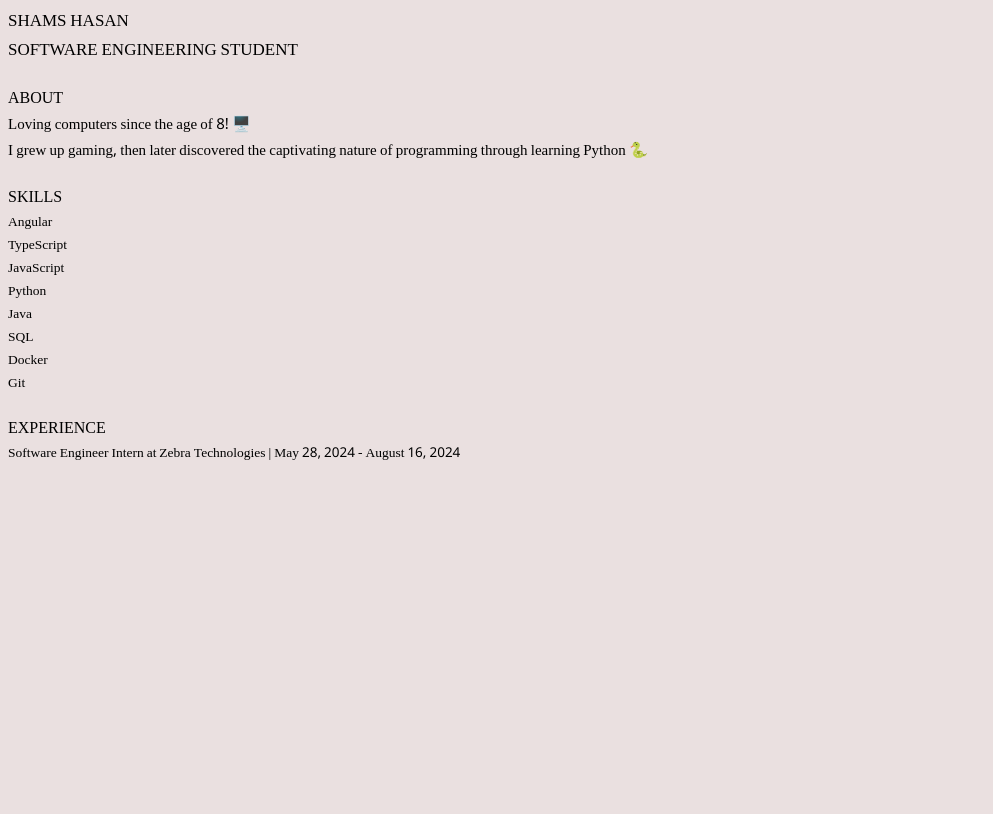
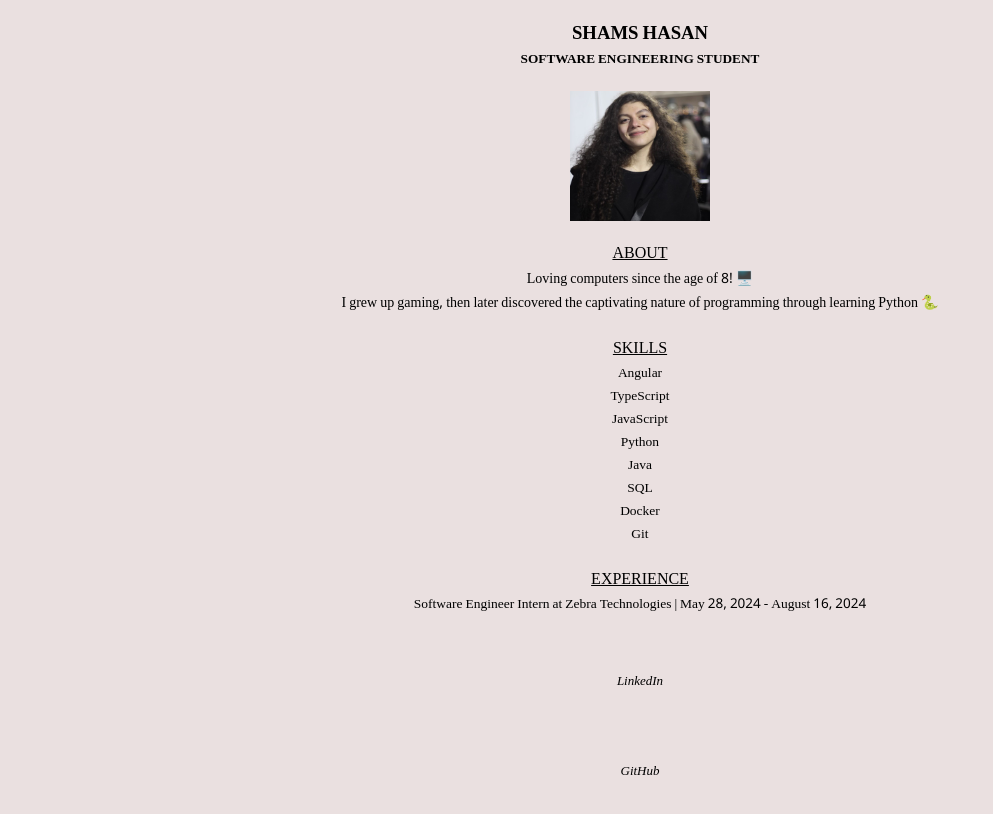
Before and after one commit to shams-hasan/portfolio-website, an Angular app in the folder angular-portfolio/: page / in a window 1280 px wide. Shown: the top 814 px of the page, without its empty margins (0-993 px from the left). Built offline with nearby package versions, Linux system fonts and the light colour scheme.

Commit message:
aligned site to center, added in image, refactored html + css, added logic into ts file

```diff
--- a/angular-portfolio/src/app/app.component.html
+++ b/angular-portfolio/src/app/app.component.html
@@ -1,33 +1,34 @@
-<section>
-<div class="header">
-    SHAMS HASAN
-    <br>
-    SOFTWARE ENGINEERING STUDENT
+<div class="heading">
+  <div class="content">
+    <h3>SHAMS HASAN</h3>
+    <h5>SOFTWARE ENGINEERING STUDENT</h5>
   </div>
-</section>
+  <div class="images">
+    <img width="140" height="130" src="/assets/images/shams.jpg">
+  </div>
+</div>
 
-<section class = "about-me"> ABOUT
+<section class="about-me"> <u>ABOUT</u>
   <p>Loving computers since the age of 8! 🖥️
     <br>
     I grew up gaming, then later discovered the captivating nature of programming through learning Python 🐍
   </p>
 </section>
 
-<section> SKILLS
-<div class="skills-container" *ngFor="let skill of skills">
-  {{skill}}
-</div>
+<section> <u>SKILLS</u>
+  <div class="skills-container" *ngFor="let skill of skills">
+    {{skill}}
+  </div>
 </section>
 
-<section> EXPERIENCE
-<div class="experience-container"
-*ngFor="let experience of experiences">
-  {{experience}}
-</div>
+<section> <u>EXPERIENCE</u>
+  <div class="experience-container" *ngFor="let experience of experiences">
+    {{experience}}
+  </div>
 </section>
 
-<!-- <section class="socials">
+<section class="socials">
   <div class="socials-container" *ngFor="let platform of socials">
     <i>{{platform}}</i>
   </div>
-</section> -->
+</section>
--- a/angular-portfolio/src/app/app.component.scss
+++ b/angular-portfolio/src/app/app.component.scss
@@ -1,16 +1,36 @@
 .header {
     font-size: 17px;
+    margin-top: 40px;
+    margin-bottom: 10px;
 }
 
 .about-me > p {
     margin-top: 0px;
-    font-size: 15px;
+    font-size: 14px;
+
 }
 
 .skills-container {
     font-size: 13.5px;
+
 }
 
 .experience-container {
     font-size: 13.5px;
+    margin-bottom: 15px;
 }
+
+.images {
+   margin:auto;
+   margin-top: -2.5px;
+   margin-bottom: 10px;
+}
+
+.content > h5 {
+    margin-top: -20px;
+}
+
+i {
+    line-height: 90px;
+    font-size: 13px;
+}
--- a/angular-portfolio/src/app/app.component.ts
+++ b/angular-portfolio/src/app/app.component.ts
@@ -10,5 +10,5 @@ export class AppComponent {
   title = 'angular-portfolio';
   skills = Shams.skills;
   experiences = Shams.experiences;
-  // socials = Shams.socials;
+  socials = Shams.socials;
 }
--- a/angular-portfolio/src/app/mocks/mocks.ts
+++ b/angular-portfolio/src/app/mocks/mocks.ts
@@ -1,5 +1,5 @@
 export const Shams = {
     skills: ["Angular", "TypeScript", "JavaScript", "Python", "Java", "SQL", "Docker", "Git"],
     experiences: ["Software Engineer Intern at Zebra Technologies | May 28, 2024 - August 16, 2024"],
-    // socials: ["LinkedIn", "GitHub"],
+    socials: ["LinkedIn", "GitHub"]
 }
--- a/angular-portfolio/src/styles.scss
+++ b/angular-portfolio/src/styles.scss
@@ -7,6 +7,7 @@ body {
     background-color: $body-color-light;
     font-family: $arabic-font-2;
     font-weight: 500;
+    text-align:center;
 }
 
 section {
```
Also changed, not shown: angular-portfolio/src/assets/images/shams.jpg (added).
